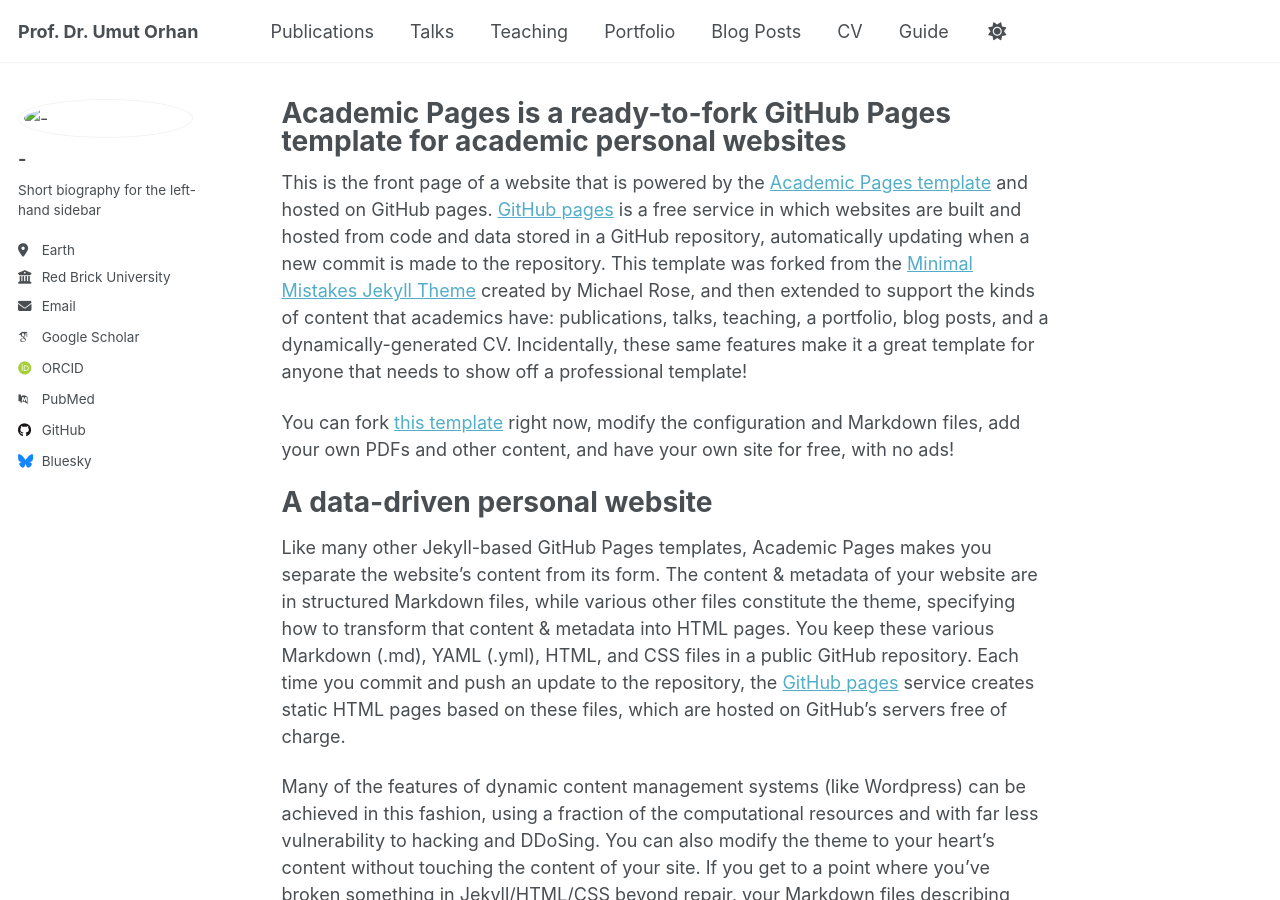
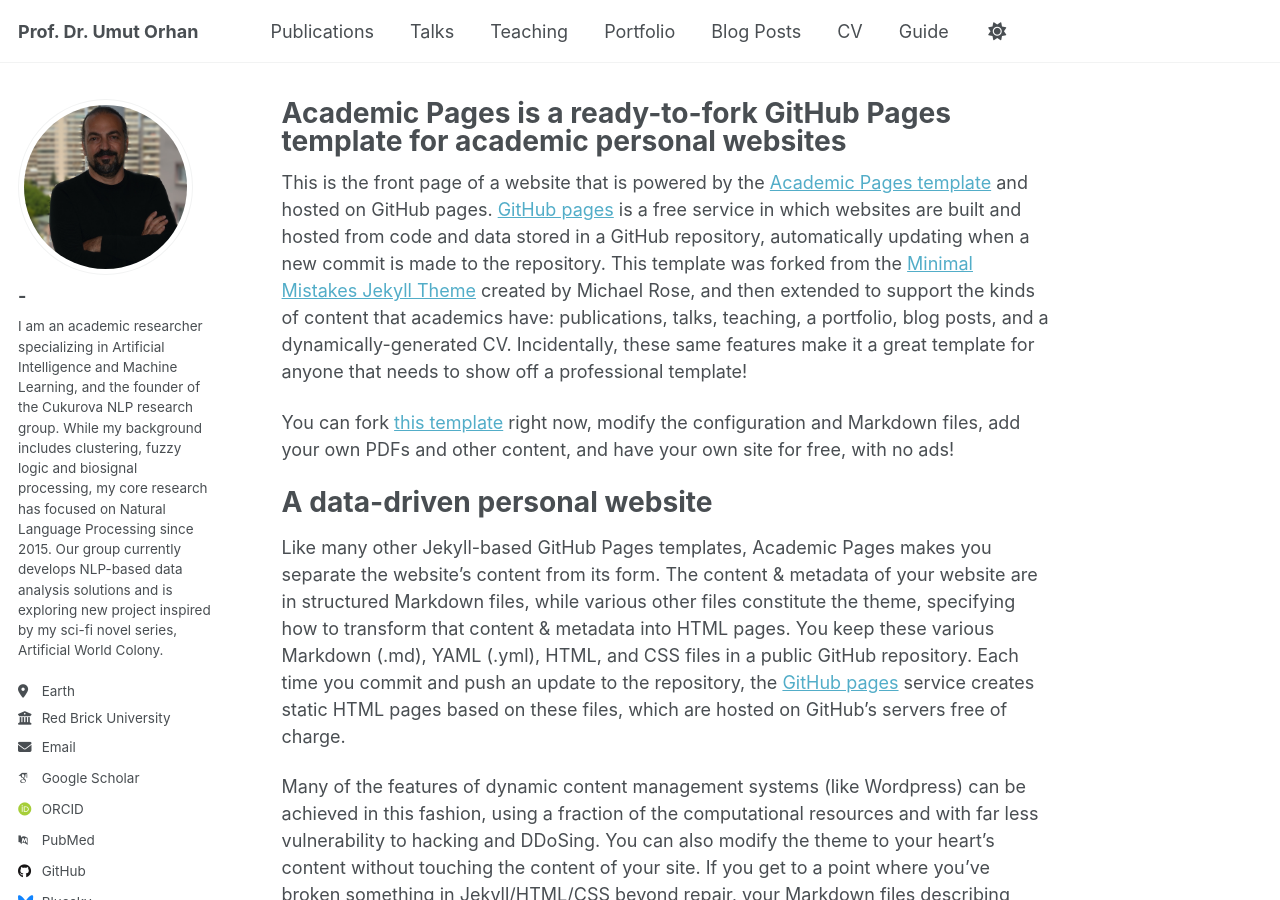
Before and after one commit to uorhan/uorhan.github.io, a Jekyll site: the page built from _pages/about.md, in a window 1280 px wide and 900 px high. Built offline with Jekyll 4.4.1, drawn with Linux system fonts in a browser that asks for light colours; some web fonts are replaced; a script that is not in the unit is left out.

Commit message:
Update _config.yml

```diff
--- a/_config.yml
+++ b/_config.yml
@@ -23,10 +23,10 @@
 #               Additional customization can be done by editing /_includes/author-profile.html
 author:
   # Biographic information
-  avatar           : "/images/UmutOrhan.jpg"
+  avatar           : "UmutOrhan.jpg"
   name             : "-"
   pronouns         : # he/him"
-  bio              : "Short biography for the left-hand sidebar"
+  bio              : "I am an academic researcher specializing in Artificial Intelligence and Machine Learning, and the founder of the Cukurova NLP research group. While my background includes clustering, fuzzy logic and biosignal processing, my core research has focused on Natural Language Processing since 2015. Our group currently develops NLP-based data analysis solutions and is exploring new project inspired by my sci-fi novel series, Artificial World Colony."
   location         : "Earth"
   employer         : "Red Brick University"
   uri              : # URL
```
